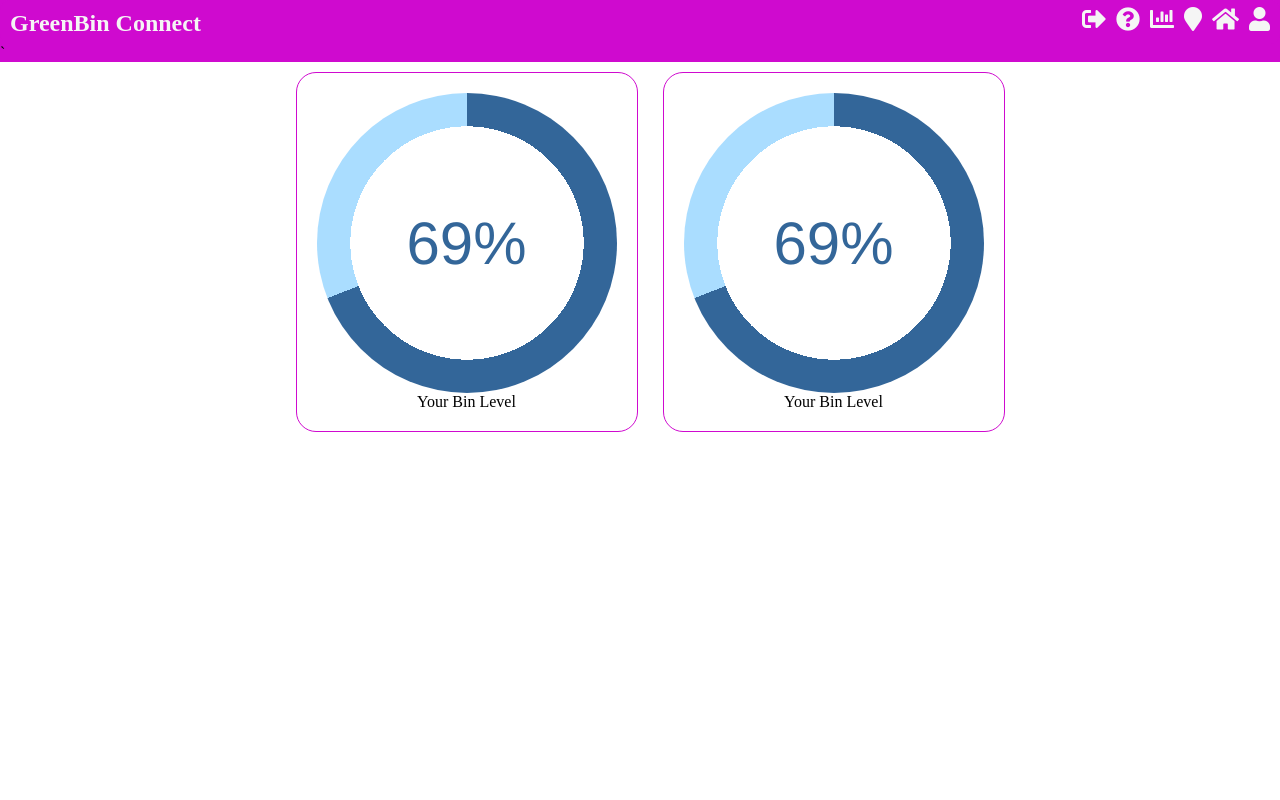
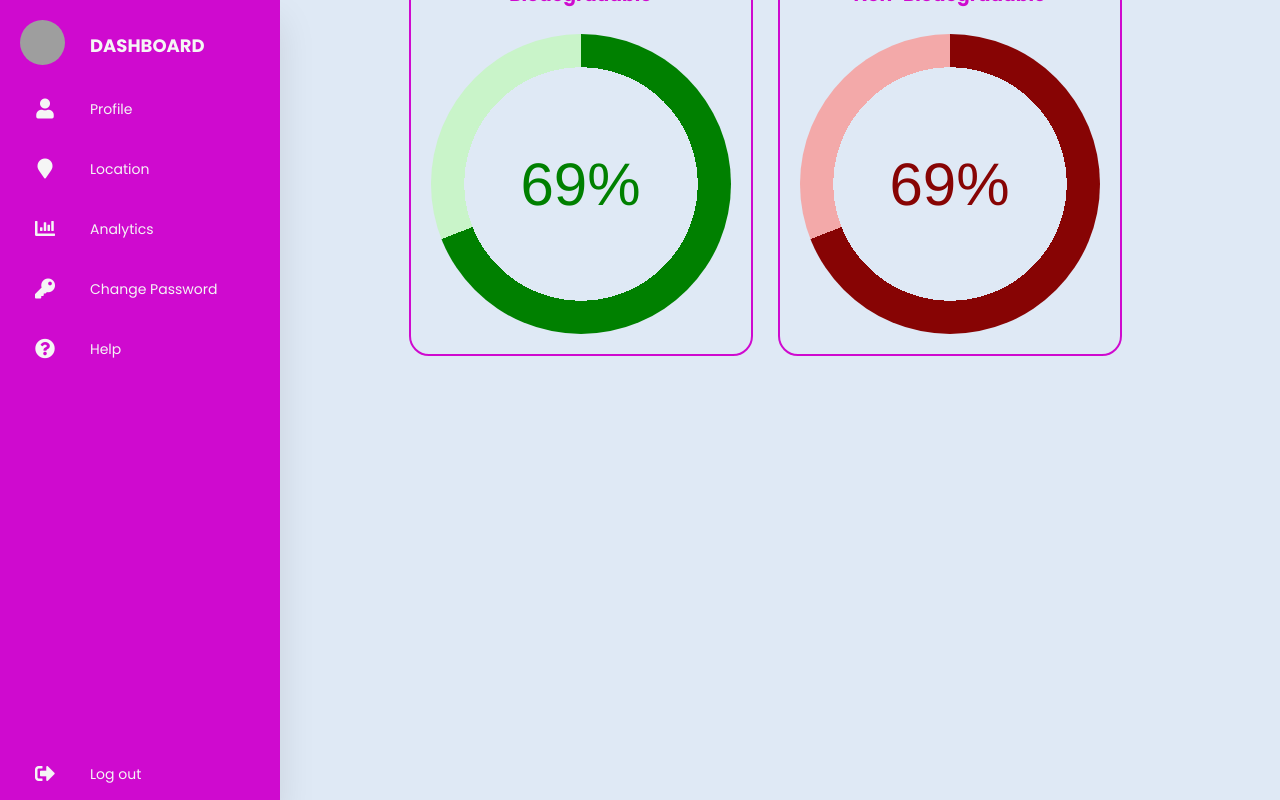
Before and after one commit to Sibaath/Pragyan_project, a Django app: template virtual_space/Gbc/templates/GreenBin/dashboard/index.html in a window 1280 px wide. Run offline with Django 5.2, Linux system fonts and the light colour scheme; the template is opened without the code that fills it, so the values that code supplies are empty; parts of the project's set-up code (start-up, migrations or seed data) failed here and were passed over; grey boxes are pictures that could not be loaded.

Commit message:
modified

```diff
--- a/virtual_space/Gbc/templates/GreenBin/dashboard/index.html
+++ b/virtual_space/Gbc/templates/GreenBin/dashboard/index.html
@@ -1,42 +1,68 @@
 <!DOCTYPE html>
 <html lang="en">
 <head>
-    <meta charset="UTF-8">
-    <meta name="viewport" content="width=device-width, initial-scale=1.0">
-    <title>Dashboard</title>
-    <link rel="stylesheet" href="https://cdnjs.cloudflare.com/ajax/libs/font-awesome/4.7.0/css/font-awesome.min.css">
+  <meta charset="UTF-8" />
+  <title>Dashboard | By Code Info</title>
   <link rel="stylesheet" href="https://cdnjs.cloudflare.com/ajax/libs/font-awesome/5.15.4/css/all.min.css"/>
-
   <link rel="stylesheet" href="style.css">
 </head>
 <body>
-    <header>
+  <div class="container">
     <nav>
-        <h1 id="Logo">GreenBin Connect</h1>
-        <div class="icons">
-            <a href="../Login/login.htm"><h1><i class="fa fa-user"></i></h1></a>
-            <a href="../index.html"><h1><i class="fa fa-home"></i></h1></a>
-            <a href=""><h1><i class="fas fa-map-marker"></i></h1></a>
-            <a href=""><h1><i class="fas fa-chart-bar"></i></h1></a>
-            <a href=""><h1><i class="fas fa-question-circle"></i></h1></a>
-            <a href=""><h1><i class="fas fa-sign-out-alt"></i></h1></a>
-
-
-
+      <ul>
+        <li><a href="#" class="logo">
+          <img src="/logo.jpg" alt="">
+          <span class="nav-item">DashBoard</span>
+        </a></li>
+        <!-- <li><a href="#">
+          <i class="fas fa-home"></i>
+          <span class="nav-item">Home</span>
+        </a></li> -->
+        <li><a href="">
+          <i class="fas fa-user"></i>
+          <span class="nav-item">Profile</span>
+        </a></li>
+        <li><a href="">
+          <i class="fas fa-map-marker"></i>
+          <span class="nav-item">Location</span>
+        </a></li>
+        <li><a href="#analytics">
+          <i class="fas fa-chart-bar"></i>
+          <span class="nav-item">Analytics</span>
+        </a></li>
+        <li><a href="">
+          <i class="fas fa-key"></i>
+          <span class="nav-item">Change Password</span>
+        </a></li>
+        <li><a href="">
+          <i class="fas fa-question-circle"></i>
+          <span class="nav-item">Help</span>
+        </a></li>
+        <li><a href="" class="logout">
+          <i class="fas fa-sign-out-alt"></i>
+          <span class="nav-item">Log out</span>
+        </a></li>
+      </ul>
+    </nav>
   </div>
-    </nav>`
-    </header>
-
+  <div class="main" id="analytics">
+    <h1 style="margin-left: 250px;">Bin Level</h1>
+    <hr>
     <div class="cont">
       <div class="card">
+        <div class="deg">
+          <h3>Biodegradable</h3><br>
           <div role="progressbar" aria-valuenow="67" aria-valuemin="0" aria-valuemax="100" style="--value: 69"></div>
-            <p>Your Bin Level</p>
+        </div>
       </div>
       <div class="card">
+        <div class="nondeg">
+          <h3>Non-Biodegradable</h3><br>
           <div role="progressbar" aria-valuenow="67" aria-valuemin="0" aria-valuemax="100" style="--value: 69"></div>
-            <p>Your Bin Level</p>
         </div>
       </div>
-    <script src="indes.js"></script>
+  </div>
+  </div>
+
 </body>
 </html>
--- a/virtual_space/Gbc/templates/GreenBin/dashboard/style.css
+++ b/virtual_space/Gbc/templates/GreenBin/dashboard/style.css
@@ -1,42 +1,87 @@
+@import url("https://fonts.googleapis.com/css2?family=Poppins:wght@400;500;600;700");
 *{
-  margin: 0px;
+  margin: 0;
   padding: 0;
+  outline: none;
+  border: none;
+  text-decoration: none;
+  box-sizing: border-box;
+  font-family: "Poppins", sans-serif;
 }
-header{
-  background-color: rgb(207, 10, 207);
-  margin: 0px;
+body{
+  background: #dfe9f5;
+}
+.container{
+  display: flex;
+}
+i,.nav-item{
+  color: whitesmoke;
+}
+nav{
+  position: relative;
+  top: 0;
+  bottom: 0;
+  height: 100vh;
+  left: 0;
+  background: rgb(207, 10, 207);
+  color:whitesmoke;
+  width: 280px;
+  overflow: hidden;
+  box-shadow: 0 20px 35px rgba(0, 0, 0, 0.1);
+}
+.logo{
+  text-align: center;
+  display: flex;
+  margin: 10px 0 0 10px;
+}
+.logo img{
+  width: 45px;
+  height: 45px;
+  border-radius: 50%;
+}
+.logo span{
+  font-weight: bold;
+  padding-left: 15px;
+  font-size: 18px;
+  text-transform: uppercase;
+}
+a{
+  position: relative;
+  color: rgb(85, 83, 83);
+  font-size: 14px;
+  display: table;
+  width: 280px;
+  padding: 10px;
+}
+nav .fas{
+  position: relative;
+  width: 70px;
+  height: 40px;
+  top: 14px;
+  font-size: 20px;
+  text-align: center;
+}
+.nav-item{
+  position: relative;
+  top: 12px;
+  margin-left: 10px;
+}
+a:hover{
+  /* background: #eee; */
+  background: rgba(245, 191, 245,0.6);
+
+
+}
+.logout{
+  position: absolute;
+  bottom: 0;
 }
 
+.main{
+  margin-left:250px;
+  margin-top: -900px;
+  color: rgb(207, 10, 207);
 
-nav{
-    /* border: 1px solid black; */
-    padding: 10px;
-    border-radius: 10px;
-    background-color: rgb(207, 10, 207);
-    color: whitesmoke;
-}
-h1{
-    display: inline;
-}
-.icons{
-    display: flex;
-    flex-direction: row-reverse;
-    column-gap: 10px;
-    position:absolute;
-    margin-top: -30px;
-    position: relative;
-    margin-left: 85%;
-}
-
-
-#id{
-flex-direction: row;
-margin-left: 1000px;
-}
-
-a{
-    text-decoration: none;
-    color: whitesmoke;
 }
 
 .cont{
@@ -50,14 +95,14 @@ a{
 }
 .card{
   padding: 20px;
-    border: 1px solid rgb(207, 10, 207);
+  border: 2px solid rgb(207, 10, 207);
   border-radius: 20px;
   text-align: center;
 }
 
 .card:hover{
   z-index: 200px;
-    box-shadow:10px 10px 5px lightblue;
+  box-shadow:10px 10px 5px rgb(242, 191, 242);
 }
 
 @keyframes progress {
@@ -73,8 +118,6 @@ a{
 
 [role="progressbar"] {
   --percentage: var(--value);
-    --primary: #369;
-    --secondary: #adf;
   --size: 300px;
   animation: progress 2s 0.5s forwards;
   width: var(--size);
@@ -84,6 +127,16 @@ a{
   overflow: hidden;
   display: grid;
   place-items: center;
+}
+
+.deg [role="progressbar"]{
+  --primary: green;
+  --secondary: rgb(201, 244, 201);
+}
+
+.nondeg [role="progressbar"]{
+  --primary:rgb(135, 4, 4);
+  --secondary:rgb(243, 169, 169);
 }
 
 [role="progressbar"]::before {
--- a/virtual_space/Gbc/templates/GreenBin/login/index.html
+++ b/virtual_space/Gbc/templates/GreenBin/login/index.html
@@ -5,7 +5,7 @@
     <meta name="viewport" content="width=device-width, initial-scale=1.0">
     <link rel="stylesheet" href="https://cdnjs.cloudflare.com/ajax/libs/font-awesome/6.4.2/css/all.min.css">
     <link rel="stylesheet" href="login.css">
-    <title>Modern Login Page | AsmrProg</title>
+    <title>Login</title>
 </head>
 <body>
     <div class="container" id="container">
```
Also changed, not shown: virtual_space/Gbc/templates/GreenBin/changepwd.html (renamed from virtual_space/Gbc/templates/GreenBin/test1.html, +10 -5 lines), virtual_space/Gbc/templates/GreenBin/regpopup.html (deleted, +0 -41 lines), virtual_space/Gbc/templates/GreenBin/test/test.css (deleted, +0 -78 lines), virtual_space/Gbc/templates/GreenBin/test/test.html (deleted, +0 -51 lines), virtual_space/Gbc/templates/Modern-Login-master/index.html (deleted, +0 -66 lines), virtual_space/Gbc/templates/Modern-Login-master/script.js (deleted, +0 -11 lines), virtual_space/Gbc/templates/Modern-Login-master/style.css (deleted, +0 -210 lines), virtual_space/Gbc/templates/GreenBin/dashboard/indes.js (deleted), virtual_space/Gbc/templates/GreenBin/test/image1.jpg (deleted), virtual_space/Gbc/templates/GreenBin/test/image2.jpg (deleted), virtual_space/Gbc/templates/GreenBin/test/image3.jpg (deleted), virtual_space/Gbc/templates/GreenBin/test/image4.jpg (deleted), virtual_space/Gbc/templates/GreenBin/test/image5.jpg (deleted), virtual_space/Gbc/templates/Modern-Login-master/README.md (deleted), 1 more files. Lines whose indentation alone changed are shown as unchanged.
